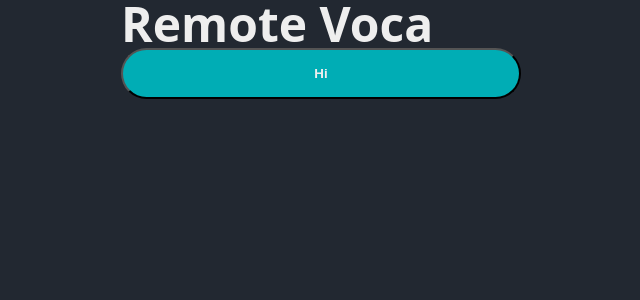
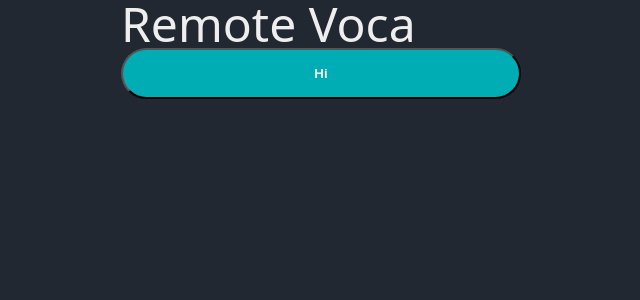
Before and after one commit to ljw0096/remote-voca, a React app in the folder client/: page / in a window 1280 px wide. Shown: the top 300 px of the page, without its empty margins (319-959 px from the left). Built offline with nearby package versions, Linux system fonts and the light colour scheme; the HTML template or start-up script is replaced by a standard one.

Commit message:
feat: Text component 구현

```diff
--- a/client/src/App.tsx
+++ b/client/src/App.tsx
@@ -3,7 +3,7 @@ import { theme } from "@style/Theme"
 import GlobalStyle from "@style/GlobalStyle"
 import Button from "@components/Button"
 import Layout from "@components/Layout"
-import Title from "@components/Title"
+import { Title } from "@components/Text"
 
 const App = () => {
   return (
--- /dev/null
+++ b/client/src/components/Text.tsx
@@ -0,0 +1,15 @@
+import styled from "styled-components"
+
+export const Title = styled.h1`
+  font-size: ${({ theme }) => theme.fontSize.title}px;
+`
+
+export const SubTitle = styled.h2`
+  font-size: ${({ theme }) => theme.fontSize.subTitle}px;
+  font-weight: 700;
+`
+
+export const Text = styled.span`
+  font-size: ${({ theme }) => theme.fontSize.text}px;
+  font-weight: 700;
+`
--- a/client/src/components/Title.tsx
+++ /dev/null
@@ -1,8 +0,0 @@
-import styled from "styled-components"
-
-const Title = styled.h1`
-  font-size: ${({ theme }) => theme.fontSize.title}px;
-  font-weight: 700;
-`
-
-export default Title
```
